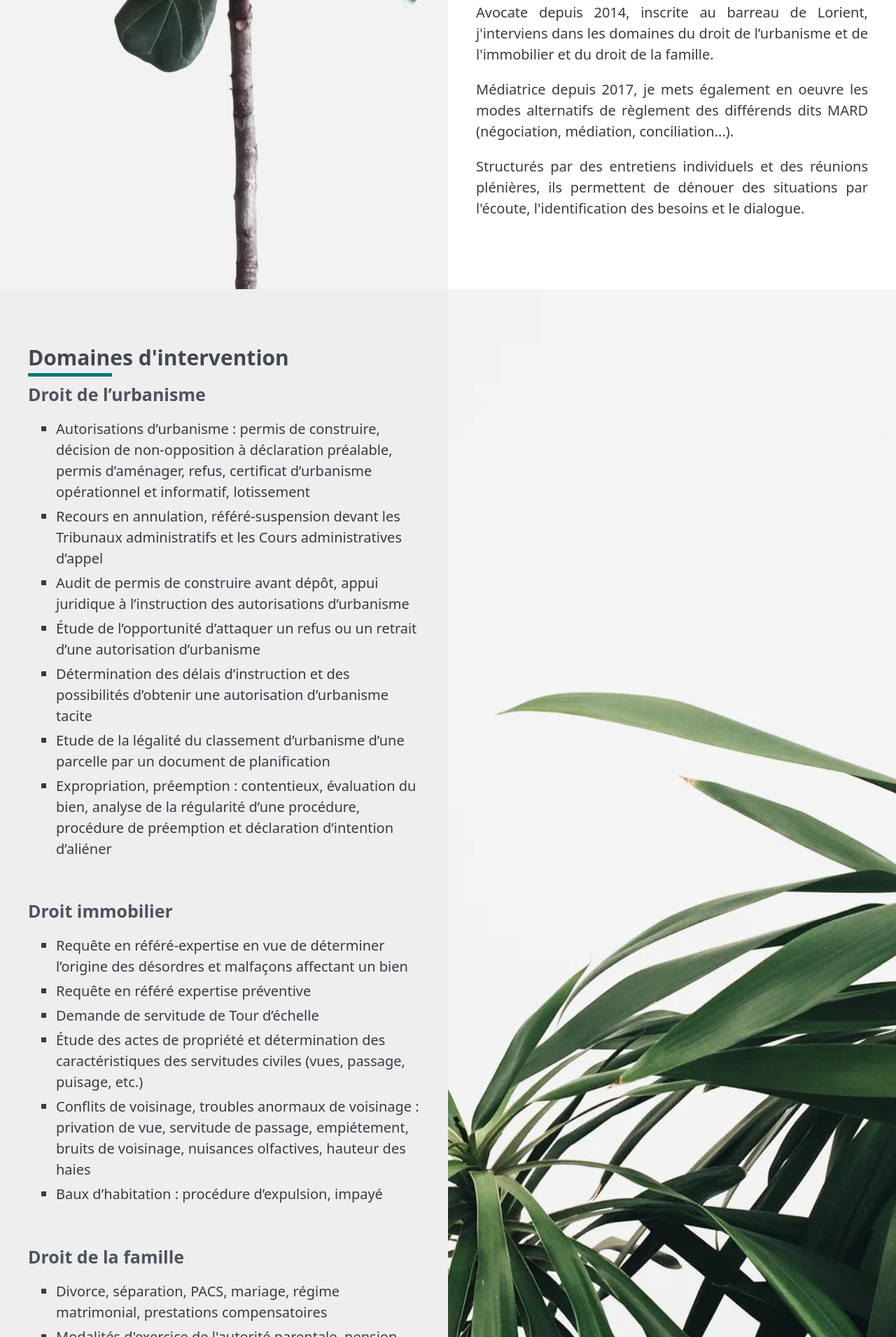
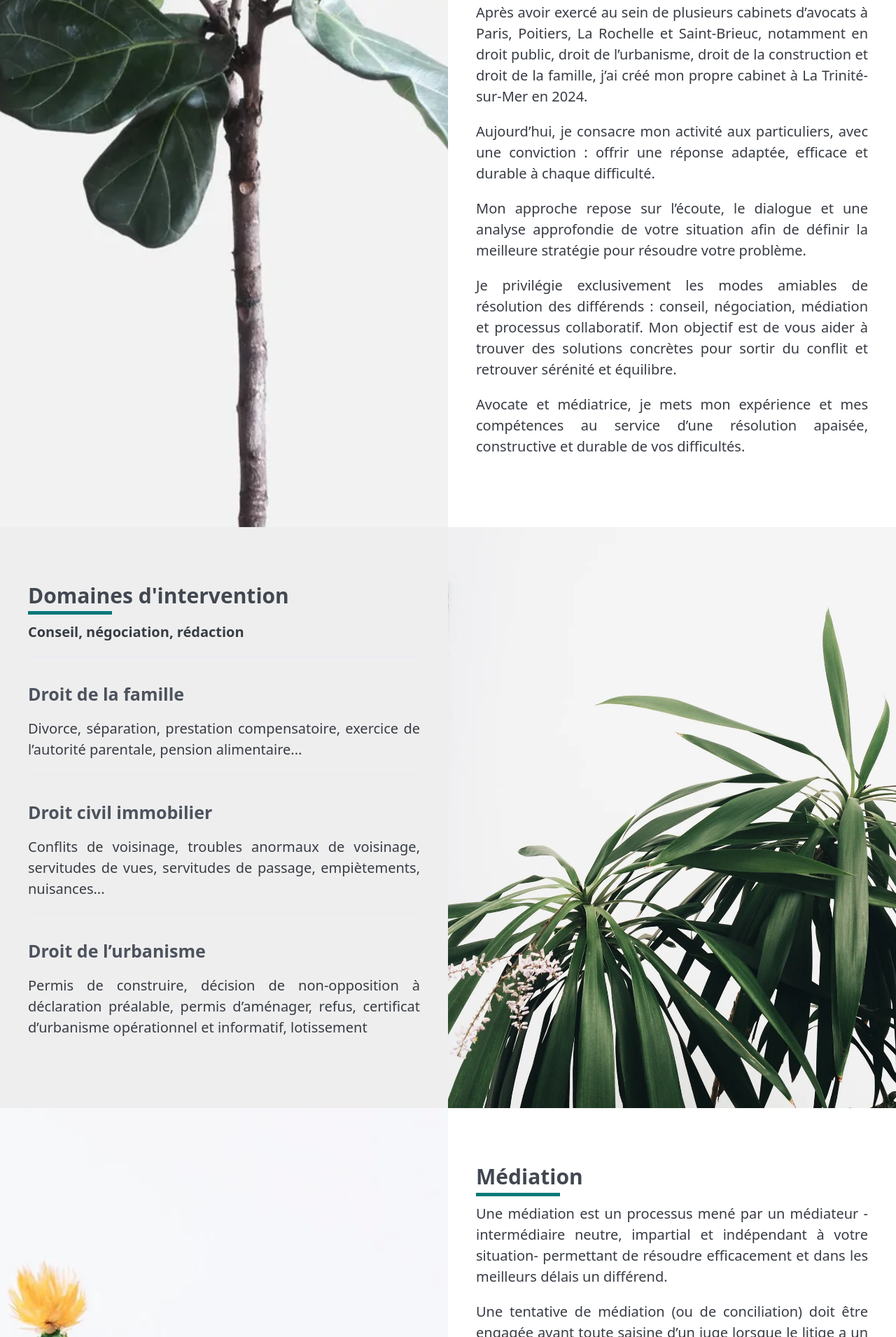
Before and after one commit to CharlotteWailly/charlotte_wailly, a website built with Parcel: page src/index.html in a window 1280 px wide. Shown: the part 890-2800 px from the top of the page at 70% size. Built offline with nearby package versions, Linux system fonts and the light colour scheme.

Commit message:
feat(home): rewrite presentation and services
Replace the dated 2014/2017 career summary with a narrative
covering the 2015-2024 path, from Paris, Poitiers, La Rochelle
and Saint-Brieuc firms to the opening of the La Trinité-sur-Mer
practice, and state the exclusive focus on amicable dispute
resolution.

Condense the intervention domains into family law, civil real
estate law and urban planning, introduced as advice,
negotiation and drafting services.

Add the mediation@charlottewailly.fr contact and point the
"Conseils" menu link to the existing #conseils anchor instead
of the missing #expertise one.

```diff
--- a/src/index.html
+++ b/src/index.html
@@ -141,7 +141,7 @@
                 </ul>
                 <ul>
                     <li>
-                        <a href="#expertise" role="menuitem">
+                        <a href="#conseils" role="menuitem">
                             Conseils
                         </a>
                     </li>
@@ -205,51 +205,28 @@
                 </div>
                 <h1 class="title">Charlotte Wailly<span class="visually-hidden">, avocate et médiatrice à La Trinité-sur-Mer</span></h1>
                 <h2 class="caption">Avocate Médiatrice</h2>
-                <p>Je conseille les personnes dans leur vie juridique, de couple et de famille.</p>
-                <p>Avocate depuis 2014, inscrite au barreau de Lorient, j'interviens dans les domaines du droit de l’urbanisme et de l'immobilier et du droit de la famille.</p>
-                <p>Médiatrice depuis 2017, je mets également en oeuvre les modes alternatifs de règlement des différends dits MARD (négociation, médiation, conciliation...).</p>
-                <p>Structurés par des entretiens individuels et des réunions plénières, ils permettent de dénouer des situations par l'écoute, l'identification des besoins et le dialogue.</p>
+                <p>Avocate depuis 2014, j’accompagne les particuliers dans la résolution de leurs difficultés juridiques et personnelles.</p>
+                <p>Après avoir exercé au sein de plusieurs cabinets d’avocats à Paris, Poitiers, La Rochelle et Saint-Brieuc, notamment en droit public, droit de l’urbanisme, droit de la construction et droit de la famille, j’ai créé mon propre cabinet à La Trinité-sur-Mer en 2024.</p>
+                <p>Aujourd’hui, je consacre mon activité aux particuliers, avec une conviction : offrir une réponse adaptée, efficace et durable à chaque difficulté.</p>
+                <p>Mon approche repose sur l’écoute, le dialogue et une analyse approfondie de votre situation afin de définir la meilleure stratégie pour résoudre votre problème.</p>
+                <p>Je privilégie exclusivement les modes amiables de résolution des différends : conseil, négociation, médiation et processus collaboratif. Mon objectif est de vous aider à trouver des solutions concrètes pour sortir du conflit et retrouver sérénité et équilibre.</p>
+                <p>Avocate et médiatrice, je mets mon expérience et mes compétences au service d’une résolution apaisée, constructive et durable de vos difficultés.</p>
                 </div>
             <div class="grid-item cover cover--ficus"></div>
         </section>
         <section id="conseils" class="grid-container">
             <div class="grid-item article">
                 <h3>Domaines d'intervention</h3>
-                <h4>Droit de l’urbanisme</h4>
-                <ul>
-                    <li>Autorisations d’urbanisme : permis de construire, décision de non-opposition à déclaration préalable, permis d’aménager, refus, certificat d’urbanisme opérationnel et informatif, lotissement</li>
-                    <li>Recours en annulation, référé-suspension devant les Tribunaux administratifs et les Cours administratives d’appel</li>
-                    <li>Audit de permis de construire avant dépôt, appui juridique à l’instruction des autorisations d’urbanisme</li>
-                    <li>Étude de l’opportunité d’attaquer un refus ou un retrait d’une autorisation d’urbanisme</li>
-                    <li>Détermination des délais d’instruction et des possibilités d’obtenir une autorisation d’urbanisme tacite</li>
-                    <li>Etude de la légalité du classement d’urbanisme d’une parcelle par un document de planification</li>
-                    <li>Expropriation, préemption : contentieux, évaluation du bien, analyse de la régularité d’une procédure, procédure de préemption et déclaration d’intention d’aliéner</li>
-                </ul>
-                <hr>
-                <h4>Droit immobilier</h4>
-                <ul>
-                    <li>Requête en référé-expertise en vue de déterminer l’origine des désordres et malfaçons affectant un bien</li>
-                    <li>Requête en référé expertise préventive</li>
-                    <li>Demande de servitude de Tour d’échelle</li>
-                    <li>Étude des actes de propriété et détermination des caractéristiques des servitudes civiles (vues, passage, puisage, etc.)</li>
-                    <li>Conflits de voisinage, troubles anormaux de voisinage : privation de vue, servitude de passage, empiétement, bruits de voisinage, nuisances olfactives, hauteur des haies</li>
-                    <li>Baux d’habitation : procédure d’expulsion, impayé</li>
-                </ul>
+                <p><strong>Conseil, négociation, rédaction</strong></p>
                 <hr>
                 <h4>Droit de la famille</h4>
-                <ul>
-                    <li>Divorce, séparation, PACS, mariage, régime matrimonial, prestations compensatoires</li>
-                    <li>Modalités d'exercice de l'autorité parentale, pension alimentaire</li>
-                    <li>Assistance dans la gestion des conflits de succession</li>
-                </ul>
+                <p>Divorce, séparation, prestation compensatoire, exercice de l’autorité parentale, pension alimentaire...</p>
                 <hr>
-                <h4>Médiation familiale, administrative et civile</h4>
-                <ul>
-                    <li>Pour les couples et les familles</li>
-                    <li>Au sein des entreprises, des administrations et des associations</li>
-                    <li>Entre voisins, commerçants, entrepreneurs, clients</li>
-                    <li>Avec soi-même, pour cheminer sur une situation</li>
-                </ul>
+                <h4>Droit civil immobilier</h4>
+                <p>Conflits de voisinage, troubles anormaux de voisinage, servitudes de vues, servitudes de passage, empiètements, nuisances...</p>
+                <hr>
+                <h4>Droit de l’urbanisme</h4>
+                <p>Permis de construire, décision de non-opposition à déclaration préalable, permis d’aménager, refus, certificat d’urbanisme opérationnel et informatif, lotissement</p>
             </div>
             <div class="grid-item cover cover--dracaena"></div>
         </section>
@@ -286,6 +263,10 @@
                 <p>
                     <svg class="icon" xmlns="http://www.w3.org/2000/svg" viewBox="0 0 512 512"><path d="M48 64C21.5 64 0 85.5 0 112c0 15.1 7.1 29.3 19.2 38.4L236.8 313.6c11.4 8.5 27 8.5 38.4 0L492.8 150.4c12.1-9.1 19.2-23.3 19.2-38.4c0-26.5-21.5-48-48-48L48 64zM0 176L0 384c0 35.3 28.7 64 64 64l384 0c35.3 0 64-28.7 64-64l0-208L294.4 339.2c-22.8 17.1-54 17.1-76.8 0L0 176z"/></svg>
                     <a href="mailto:charlotte.wailly@avocat.fr" target="_blank" rel="noopener noreferrer nofollow">charlotte.wailly@avocat.fr</a>
+                </p>
+                <p>
+                    <svg class="icon" xmlns="http://www.w3.org/2000/svg" viewBox="0 0 512 512"><path d="M48 64C21.5 64 0 85.5 0 112c0 15.1 7.1 29.3 19.2 38.4L236.8 313.6c11.4 8.5 27 8.5 38.4 0L492.8 150.4c12.1-9.1 19.2-23.3 19.2-38.4c0-26.5-21.5-48-48-48L48 64zM0 176L0 384c0 35.3 28.7 64 64 64l384 0c35.3 0 64-28.7 64-64l0-208L294.4 339.2c-22.8 17.1-54 17.1-76.8 0L0 176z"/></svg>
+                    <a href="mailto:mediation@charlottewailly.fr" target="_blank" rel="noopener noreferrer nofollow">mediation@charlottewailly.fr</a>
                 </p>
                 <div class="cta">
                     <a role="button" href="https://consultation.avocat.fr/avocat-la-trinite-sur-mer/charlotte-wailly-42604.html" target="_blank" rel="noopener noreferrer nofollow">
```
